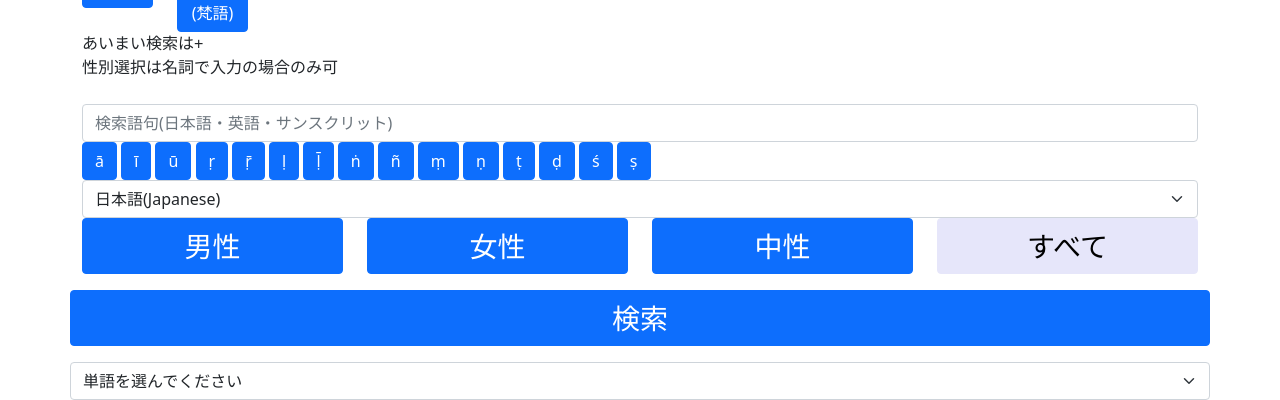
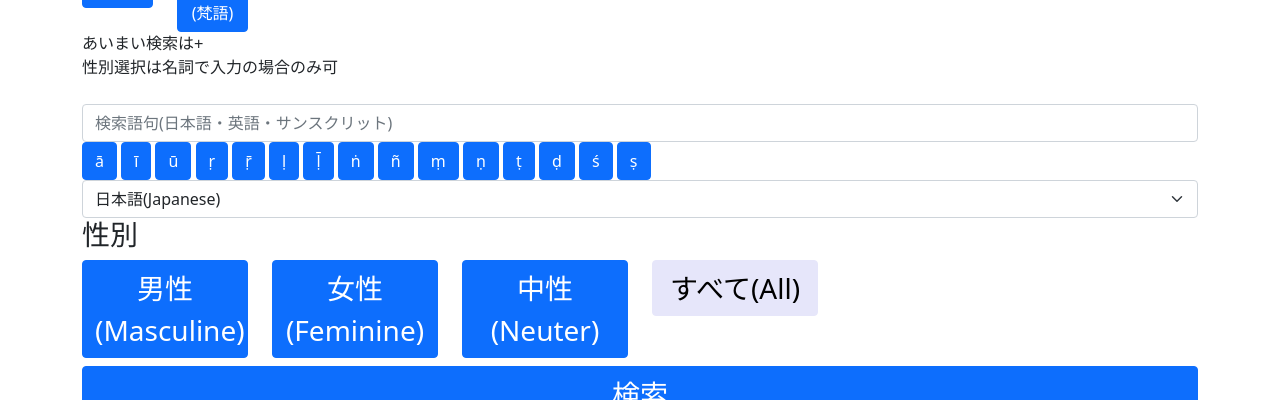
Before and after one commit to Anarcho-Hacktivist-JP/indoeuropean_dictionary, a PHP site: page /sanskrit/dictionary_sanskrit_noun.php in a window 1280 px wide. Shown: the part 514-914 px from the top of the page. Run offline with PHP 8.4, Linux system fonts and the light colour scheme; some libraries are stand-ins or nearby versions.

Commit message:
本日分の修正

```diff
--- a/html/css/style.css
+++ b/html/css/style.css
@@ -5,7 +5,7 @@ a {
   color: #134D99;
   text-decoration: none !important;
 }
-h2 {
+/*h2 {
   font-size: 30px;
   font-size: 3rem;
   position: relative;
@@ -83,7 +83,7 @@ h5 {
   padding-left: 5px;
   color:#FFF;
   overflow-wrap:  break-word;
-}
+}*/
 .highlight {
   padding: 1rem;
   margin-bottom: 1rem;
--- a/html/language_class/Commons.php
+++ b/html/language_class/Commons.php
@@ -390,55 +390,31 @@ class Common_IE {
 		$button_html_code = '
 		<h3>性別</h3>
 		<section class="row">
-		  <div class="col-md-3">
+		  <div class="col-md-2">
 			<input type="radio" name="gender" class="btn-check" id="btn-masculine" autocomplete="off" value="Masculine">
-			<label class="btn btn-primary w-100 mb-3 fs-3" for="btn-masculine">男性</label>
+			<label class="btn btn-primary w-100 mb-2 fs-3" for="btn-masculine">男性(Masculine)</label>
 		  </div>
-		  <div class="col-md-3">
+		  <div class="col-md-2">
 			<input type="radio" name="gender" class="btn-check" id="btn-femine" autocomplete="off" value="Feminine">
-			<label class="btn btn-primary w-100 mb-3 fs-3" for="btn-femine">女性</label>
+			<label class="btn btn-primary w-100 mb-2 fs-3" for="btn-femine">女性(Feminine)</label>
 		  </div>
-		  <div class="col-md-3">
+		  <div class="col-md-2">
 			<input type="radio" name="gender" class="btn-check" id="btn-neuter" autocomplete="off" value="Neuter">
-			<label class="btn btn-primary w-100 mb-3 fs-3" for="btn-neuter">中性</label>
+			<label class="btn btn-primary w-100 mb-2 fs-3" for="btn-neuter">中性(Neuter)</label>
 		  </div>';
 
 		// 全ての選択肢を入れる場合は、ボタンを追加
 		if($all_flag){
 			$button_html_code = $button_html_code.
-			'<div class="col-md-3">
+			'<div class="col-md-2">
 				<input type="radio" name="gender" class="btn-check" id="btn-all-gender" autocomplete="off" value="" checked="checked">
-				<label class="btn btn-primary w-100 mb-3 fs-3" for="btn-all-gender">すべて</label>
+				<label class="btn btn-primary w-100 mb-2 fs-3" for="btn-all-gender">すべて(All)</label>
 		  	 </div>';
 		}
 
 		// 結果を返す。
 		return $button_html_code.'</section>';
 	}
-
-	// 性別選択ボタンの生成(検索用)
-	public static function search_gender_selection_button(){
-		// ボタンを生成
-		return '
-		<section class="row">
-		  <div class="col-md-3">
-			<input type="radio" name="gender" class="btn-check" id="btn-masculine" autocomplete="off" value="Masculine">
-			<label class="btn btn-primary w-100 mb-3 fs-3" for="btn-masculine">男性</label>
-		  </div>
-		  <div class="col-md-3">
-			<input type="radio" name="gender" class="btn-check" id="btn-femine" autocomplete="off" value="Feminine">
-			<label class="btn btn-primary w-100 mb-3 fs-3" for="btn-femine">女性</label>
-		  </div>
-		  <div class="col-md-3">
-			<input type="radio" name="gender" class="btn-check" id="btn-neuter" autocomplete="off" value="Neuter">
-			<label class="btn btn-primary w-100 mb-3 fs-3" for="btn-neuter">中性</label>
-		  </div>
-		  <div class="col-md-3">
-			<input type="radio" name="gender" class="btn-check" id="btn-all-gender" autocomplete="off" value="" checked="checked">
-			<label class="btn btn-primary w-100 mb-3 fs-3" for="btn-all-gender">すべて</label>
-		 </div>';
-	}
-
 
 	// 性別選択ボタンの生成
 	public static function adjective_gender_selection_button($all_flag = false){
@@ -447,25 +423,25 @@ class Common_IE {
 		$button_html_code = '
 		<h3>性別</h3>
 		<section class="row">
-		  <div class="col-md-3">
+		  <div class="col-md-2">
 			<input type="radio" name="gender" class="btn-check" id="btn-masculine" autocomplete="off" value="'.Commons::ANIMATE_GENDER.'">
-			<label class="btn btn-primary w-100 mb-3 fs-3" for="btn-masculine">男性</label>
+			<label class="btn btn-primary w-100 mb-2 fs-3" for="btn-masculine">男性(Masculine)</label>
 		  </div>
-		  <div class="col-md-3">
+		  <div class="col-md-2">
 			<input type="radio" name="gender" class="btn-check" id="btn-femine" autocomplete="off" value="'.Commons::ACTION_GENDER.'">
-			<label class="btn btn-primary w-100 mb-3 fs-3" for="btn-femine">女性</label>
+			<label class="btn btn-primary w-100 mb-2 fs-3" for="btn-femine">女性(Feminine)</label>
 		  </div>
-		  <div class="col-md-3">
+		  <div class="col-md-2">
 			<input type="radio" name="gender" class="btn-check" id="btn-neuter" autocomplete="off" value="'.Commons::INANIMATE_GENDER.'">
-			<label class="btn btn-primary w-100 mb-3 fs-3" for="btn-neuter">中性</label>
+			<label class="btn btn-primary w-100 mb-2 fs-3" for="btn-neuter">中性(Neuter)</label>
 		  </div>';
 
 		// 全ての選択肢を入れる場合は、ボタンを追加
 		if($all_flag){
 			$button_html_code = $button_html_code.
-			'<div class="col-md-3">
+			'<div class="col-md-2">
 				<input type="radio" name="gender" class="btn-check" id="btn-all-gender" autocomplete="off" value="" checked="checked">
-				<label class="btn btn-primary w-100 mb-3 fs-3" for="btn-all-gender">すべて</label>
+				<label class="btn btn-primary w-100 mb-2 fs-3" for="btn-all-gender">すべて</label>
 		  	 </div>';
 		}
 
@@ -480,21 +456,21 @@ class Common_IE {
 		$button_html_code = '
 		<h3>数</h3>
 		<section class="row">
-		  <div class="col-md-3">
+		  <div class="col-md-2">
 			<input type="radio" name="number" class="btn-check" id="btn-sg" autocomplete="off" value="'.Commons::SINGULAR.'">
-			<label class="btn btn-primary w-100 mb-3 fs-3" for="btn-sg">単数</label>
+			<label class="btn btn-primary w-100 mb-2 fs-3" for="btn-sg">単数</label>
 		  </div>
-		  <div class="col-md-3">
+		  <div class="col-md-2">
 			<input type="radio" name="number" class="btn-check" id="btn-pl" autocomplete="off" value="'.Commons::PLURAL.'">
-			<label class="btn btn-primary w-100 mb-3 fs-3" for="btn-pl">複数</label>
+			<label class="btn btn-primary w-100 mb-2 fs-3" for="btn-pl">複数</label>
 		  </div>';
 
 		// 全ての選択肢を入れる場合は、ボタンを追加
 		if($all_flag){
 			$button_html_code = $button_html_code.
-			'<div class="col-md-3">
+			'<div class="col-md-2">
 				<input type="radio" name="number" class="btn-check" id="btn-all-number" autocomplete="off" value="" checked="checked">
-				<label class="btn btn-primary w-100 mb-3 fs-3" for="btn-all-number">すべて</label>
+				<label class="btn btn-primary w-100 mb-2 fs-3" for="btn-all-number">すべて</label>
 		  	 </div>';
 		}
 
@@ -508,37 +484,37 @@ class Common_IE {
 		$button_html_code = '
         <h3>人称</h3>
         <section class="row">
-          <div class="col-md-3">
+          <div class="col-md-2">
             <input type="radio" name="person" class="btn-check" id="btn-1sg" autocomplete="off" value="1sg" onclick="click_person_button()">
-            <label class="btn btn-primary w-100 mb-3 fs-3" for="btn-1sg">1人称単数</label>
+            <label class="btn btn-primary w-100 mb-2 fs-3" for="btn-1sg">1人称単数</label>
           </div>
-          <div class="col-md-3">
+          <div class="col-md-2">
             <input type="radio" name="person" class="btn-check" id="btn-2sg" autocomplete="off" value="2sg" onclick="click_person_button()">
-            <label class="btn btn-primary w-100 mb-3 fs-3" for="btn-2sg">2人称単数</label>
+            <label class="btn btn-primary w-100 mb-2 fs-3" for="btn-2sg">2人称単数</label>
           </div>
-          <div class="col-md-3">
+          <div class="col-md-2">
             <input type="radio" name="person" class="btn-check" id="btn-3sg" autocomplete="off" value="3sg" onclick="click_person_button()">
-            <label class="btn btn-primary w-100 mb-3 fs-3" for="btn-3sg">3人称単数</label>
+            <label class="btn btn-primary w-100 mb-2 fs-3" for="btn-3sg">3人称単数</label>
           </div>
-          <div class="col-md-3">
+          <div class="col-md-2">
             <input type="radio" name="person" class="btn-check" id="btn-1pl" autocomplete="off" value="1pl" onclick="click_person_button()">
-            <label class="btn btn-primary w-100 mb-3 fs-3" for="btn-1pl">1人称複数</label>
+            <label class="btn btn-primary w-100 mb-2 fs-3" for="btn-1pl">1人称複数</label>
           </div>
-          <div class="col-md-3">
+          <div class="col-md-2">
             <input type="radio" name="person" class="btn-check" id="btn-2pl" autocomplete="off" value="2pl" onclick="click_person_button()">
-            <label class="btn btn-primary w-100 mb-3 fs-3" for="btn-2pl">2人称複数</label>
+            <label class="btn btn-primary w-100 mb-2 fs-3" for="btn-2pl">2人称複数</label>
           </div>
-          <div class="col-md-3">
+          <div class="col-md-2">
             <input type="radio" name="person" class="btn-check" id="btn-3pl" autocomplete="off" value="3pl" onclick="click_person_button()">
-            <label class="btn btn-primary w-100 mb-3 fs-3" for="btn-3pl">3人称複数</label>
+            <label class="btn btn-primary w-100 mb-2 fs-3" for="btn-3pl">3人称複数</label>
           </div>';
 
 		// 全ての選択肢を入れる場合は、ボタンを追加
 		if($all_flag){
 			$button_html_code = $button_html_code.
-			'<div class="col-md-3">
+			'<div class="col-md-2">
             	<input type="radio" name="person" class="btn-check" id="btn-all-person" autocomplete="off" value="" checked="checked" onclick="click_person_button()">
-            	<label class="btn btn-primary w-100 mb-3 fs-3" for="btn-all-person">すべて</label>
+            	<label class="btn btn-primary w-100 mb-2 fs-3" for="btn-all-person">すべて</label>
          	 </div>';
 		}
 
--- a/html/language_class/Sanskrit_Common.php
+++ b/html/language_class/Sanskrit_Common.php
@@ -1389,7 +1389,7 @@ class Sanskrit_Common extends Common_IE{
 		// 新しい配列に詰め替え
 		foreach ($sanskrit_word_list[0] as $sanskrit_word ) {
 			// 複合対象の単語数によって分ける。
-			if(count($sanskrit_word_list) == 6){
+			if(count($sanskrit_word_list) == 5 && $list_last_word){
 				// 新しい配列に詰め替え
 				foreach ($sanskrit_word_list[1] as $sanskrit_word_2 ) {
 					// 新しい配列に詰め替え
@@ -1409,7 +1409,7 @@ class Sanskrit_Common extends Common_IE{
 						}
 					}
 				}
-			} else if(count($sanskrit_word_list) == 5){
+			} else if(count($sanskrit_word_list) == 4 && $list_last_word){
 				// 新しい配列に詰め替え
 				foreach ($sanskrit_word_list[1] as $sanskrit_word_2 ) {
 					// 新しい配列に詰め替え
@@ -1426,7 +1426,7 @@ class Sanskrit_Common extends Common_IE{
 						}
 					}
 				}
-			} else if(count($sanskrit_word_list) == 4){
+			} else if(count($sanskrit_word_list) == 3 && $list_last_word){
 				// 新しい配列に詰め替え
 				foreach ($sanskrit_word_list[1] as $sanskrit_word_2 ) {
 					// 新しい配列に詰め替え
@@ -1440,7 +1440,7 @@ class Sanskrit_Common extends Common_IE{
 						}
 					}
 				}
-			} else if(count($sanskrit_word_list) == 3){
+			} else if(count($sanskrit_word_list) == 2 && $list_last_word){
 				// 新しい配列に詰め替え
 				foreach ($sanskrit_word_list[1] as $sanskrit_word_2 ) {
 					// 新しい配列に詰め替え
@@ -1451,7 +1451,7 @@ class Sanskrit_Common extends Common_IE{
 						$list_compund_word["last_word"][] = $last_word;
 					}
 				}
-			} else if(count($sanskrit_word_list) == 2){
+			} else if(count($sanskrit_word_list) == 1 && $list_last_word){
 				// 新しい配列に詰め替え
 				foreach ($list_last_word as $last_word ) {
 					// 弱語幹と最後の要素を入れる。
@@ -2342,45 +2342,45 @@ class Sanskrit_Common extends Common_IE{
 		$button_html_code = '
 		<h3>格</h3>
 		<section class="row">
-		  <div class="col-md-3">
+		  <div class="col-md-2">
 			<input type="radio" name="case" class="btn-check" id="btn-nom" autocomplete="off" value="'.Commons::NOMINATIVE.'">
-			<label class="btn btn-primary w-100 mb-3 fs-3" for="btn-nom">主格('.Commons::NOMINATIVE.')</label>
+			<label class="btn btn-primary w-100 mb-2 fs-3" for="btn-nom">主格('.Commons::NOMINATIVE.')</label>
 		  </div>
-		  <div class="col-md-3">
+		  <div class="col-md-2">
 			<input type="radio" name="case" class="btn-check" id="btn-gen" autocomplete="off" value="'.Commons::GENETIVE.'">
-			<label class="btn btn-primary w-100 mb-3 fs-3" for="btn-gen">属格('.Commons::GENETIVE.')</label>
+			<label class="btn btn-primary w-100 mb-2 fs-3" for="btn-gen">属格('.Commons::GENETIVE.')</label>
 		  </div>
-		  <div class="col-md-3">
+		  <div class="col-md-2">
 			<input type="radio" name="case" class="btn-check" id="btn-dat" autocomplete="off" value="'.Commons::DATIVE.'">
-			<label class="btn btn-primary w-100 mb-3 fs-3" for="btn-dat">与格('.Commons::DATIVE.')</label>
+			<label class="btn btn-primary w-100 mb-2 fs-3" for="btn-dat">与格('.Commons::DATIVE.')</label>
 		  </div>
-		  <div class="col-md-3">
+		  <div class="col-md-2">
 			<input type="radio" name="case" class="btn-check" id="btn-acc" autocomplete="off" value="'.Commons::ACCUSATIVE.'">
-			<label class="btn btn-primary w-100 mb-3 fs-3" for="btn-acc">対格('.Commons::ACCUSATIVE.')</label>
+			<label class="btn btn-primary w-100 mb-2 fs-3" for="btn-acc">対格('.Commons::ACCUSATIVE.')</label>
 		  </div>
-		  <div class="col-md-3">
+		  <div class="col-md-2">
 			<input type="radio" name="case" class="btn-check" id="btn-abl" autocomplete="off" value="'.Commons::ABLATIVE.'">
-			<label class="btn btn-primary w-100 mb-3 fs-3" for="btn-abl">奪格('.Commons::ABLATIVE.')</label>
+			<label class="btn btn-primary w-100 mb-2 fs-3" for="btn-abl">奪格('.Commons::ABLATIVE.')</label>
 		  </div>
-		  <div class="col-md-3">
+		  <div class="col-md-2">
 			<input type="radio" name="case" class="btn-check" id="btn-ins" autocomplete="off" value="'.Commons::INSTRUMENTAL.'">
-			<label class="btn btn-primary w-100 mb-3 fs-3" for="btn-ins">具格('.Commons::INSTRUMENTAL.')</label>
+			<label class="btn btn-primary w-100 mb-2 fs-3" for="btn-ins">具格('.Commons::INSTRUMENTAL.')</label>
 		  </div>
-		  <div class="col-md-3">
+		  <div class="col-md-2">
 			<input type="radio" name="case" class="btn-check" id="btn-loc" autocomplete="off" value="'.Commons::LOCATIVE.'">
-			<label class="btn btn-primary w-100 mb-3 fs-3" for="btn-loc">地格('.Commons::LOCATIVE.')</label>
+			<label class="btn btn-primary w-100 mb-2 fs-3" for="btn-loc">地格('.Commons::LOCATIVE.')</label>
 		  </div>
-		  <div class="col-md-3">
+		  <div class="col-md-2">
 			<input type="radio" name="case" class="btn-check" id="btn-voc" autocomplete="off" value="'.Commons::VOCATIVE.'">
-			<label class="btn btn-primary w-100 mb-3 fs-3" for="btn-voc">呼格('.Commons::VOCATIVE.')</label>
+			<label class="btn btn-primary w-100 mb-2 fs-3" for="btn-voc">呼格('.Commons::VOCATIVE.')</label>
 		  </div>';
 
 		// 全ての選択肢を入れる場合は、ボタンを追加
 		if($all_flag){
 			$button_html_code = $button_html_code.
-			'<div class="col-md-3">
+			'<div class="col-md-2">
 				<input type="radio" name="case" class="btn-check" id="btn-all-case" autocomplete="off" value="" checked="checked">
-				<label class="btn btn-primary w-100 mb-3 fs-3" for="btn-all-case">すべて</label>
+				<label class="btn btn-primary w-100 mb-2 fs-3" for="btn-all-case">すべて</label>
 		  	</div>';
 		}
 
@@ -2487,49 +2487,49 @@ class Sanskrit_Common extends Common_IE{
 		$button_html_code = '
         <h3>人称</h3>
         <section class="row">
-          <div class="col-md-3">
+          <div class="col-md-2">
             <input type="radio" name="person" class="btn-check" id="btn-1sg" autocomplete="off" value="1sg">
-            <label class="btn btn-primary w-100 mb-3 fs-3" for="btn-1sg">1人称単数</label>
-          </div>
-          <div class="col-md-3">
+            <label class="btn btn-primary w-100 mb-2 fs-3" for="btn-1sg">1人称単数</label>
+          </div>
+          <div class="col-md-2">
             <input type="radio" name="person" class="btn-check" id="btn-2sg" autocomplete="off" value="2sg">
-            <label class="btn btn-primary w-100 mb-3 fs-3" for="btn-2sg">2人称単数</label>
-          </div>
-          <div class="col-md-3">
+            <label class="btn btn-primary w-100 mb-2 fs-3" for="btn-2sg">2人称単数</label>
+          </div>
+          <div class="col-md-2">
             <input type="radio" name="person" class="btn-check" id="btn-3sg" autocomplete="off" value="3sg">
-            <label class="btn btn-primary w-100 mb-3 fs-3" for="btn-3sg">3人称単数</label>
-          </div>
-          <div class="col-md-3">
+            <label class="btn btn-primary w-100 mb-2 fs-3" for="btn-3sg">3人称単数</label>
+          </div>
+          <div class="col-md-2">
             <input type="radio" name="person" class="btn-check" id="btn-1du" autocomplete="off" value="1du">
-            <label class="btn btn-primary w-100 mb-3 fs-3" for="btn-1du">1人称双数</label>
-          </div>
-          <div class="col-md-3">
+            <label class="btn btn-primary w-100 mb-2 fs-3" for="btn-1du">1人称双数</label>
+          </div>
+          <div class="col-md-2">
             <input type="radio" name="person" class="btn-check" id="btn-2du" autocomplete="off" value="2du">
-            <label class="btn btn-primary w-100 mb-3 fs-3" for="btn-2du">2人称双数</label>
-          </div>
-          <div class="col-md-3">
+            <label class="btn btn-primary w-100 mb-2 fs-3" for="btn-2du">2人称双数</label>
+          </div>
+          <div class="col-md-2">
             <input type="radio" name="person" class="btn-check" id="btn-3du" autocomplete="off" value="3du">
-            <label class="btn btn-primary w-100 mb-3 fs-3" for="btn-3du">3人称双数</label>
-          </div>
-          <div class="col-md-3">
+            <label class="btn btn-primary w-100 mb-2 fs-3" for="btn-3du">3人称双数</label>
+          </div>
+          <div class="col-md-2">
             <input type="radio" name="person" class="btn-check" id="btn-1pl" autocomplete="off" value="1pl">
-            <label class="btn btn-primary w-100 mb-3 fs-3" for="btn-1pl">1人称複数</label>
-          </div>
-          <div class="col-md-3">
+            <label class="btn btn-primary w-100 mb-2 fs-3" for="btn-1pl">1人称複数</label>
+          </div>
+          <div class="col-md-2">
             <input type="radio" name="person" class="btn-check" id="btn-2pl" autocomplete="off" value="2pl">
-            <label class="btn btn-primary w-100 mb-3 fs-3" for="btn-2pl">2人称複数</label>
-          </div>
-          <div class="col-md-3">
+            <label class="btn btn-primary w-100 mb-2 fs-3" for="btn-2pl">2人称複数</label>
+          </div>
+          <div class="col-md-2">
             <input type="radio" name="person" class="btn-check" id="btn-3pl" autocomplete="off" value="3pl">
-            <label class="btn btn-primary w-100 mb-3 fs-3" for="btn-3pl">3人称複数</label>
+            <label class="btn btn-primary w-100 mb-2 fs-3" for="btn-3pl">3人称複数</label>
           </div>';
 
 		// 全ての選択肢を入れる場合は、ボタンを追加
 		if($all_flag){
 			$button_html_code = $button_html_code.
-			'<div class="col-md-3">
+			'<div class="col-md-2">
             	<input type="radio" name="person" class="btn-check" id="btn-all-person" autocomplete="off" value="" checked="checked">
-            	<label class="btn btn-primary w-100 mb-3 fs-3" for="btn-all-person">すべて</label>
+            	<label class="btn btn-primary w-100 mb-2 fs-3" for="btn-all-person">すべて</label>
           	 </div>';
 		}
 
--- a/html/polish/dictionary_polish_noun.php
+++ b/html/polish/dictionary_polish_noun.php
@@ -169,7 +169,7 @@ if($input_noun != "" && count($janome_result) == 1 && $janome_result[0][1] == "
         <input type="text" name="input_noun" id="input_noun" class="form-control" placeholder="検索語句(日本語・英語・ポーランド語)、形容詞も可">
         <?php echo Polish_Common::input_special_button(); ?>
         <?php echo Polish_Common::language_select_box(); ?>
-        <?php echo Polish_Common::search_gender_selection_button(); ?>
+        <?php echo Polish_Common::noun_gender_selection_button(true); ?>
         <input type="submit" class="btn-check" id="btn-search">
         <label class="btn btn-primary w-100 mb-3 fs-3" for="btn-search">検索</label>
         <select class="form-select" id="noun-selection">
--- a/html/sanskrit/dictionary_sanskrit_noun.php
+++ b/html/sanskrit/dictionary_sanskrit_noun.php
@@ -173,7 +173,7 @@ if($search_lang == Commons::NIHONGO && count($janome_result) > 1 && !ctype_alnum
         <?php echo Sanskrit_Common::input_special_button(); ?>
         <input type="submit" class="btn-check" id="btn-search">
         <?php echo Sanskrit_Common::language_select_box(); ?>
-        <?php echo Sanskrit_Common::search_gender_selection_button(); ?>
+        <?php echo Sanskrit_Common::noun_gender_selection_button(true); ?>
         <label class="btn btn-primary w-100 mb-3 fs-3" for="btn-search">検索</label>
         <select class="form-select" id="noun-selection">
           <option selected>単語を選んでください</option>
--- a/html/sanskrit/practice_sanskrit_noun2.php
+++ b/html/sanskrit/practice_sanskrit_noun2.php
@@ -37,7 +37,7 @@ $question_data = $vedic_noun->get_form_by_number_case("", "");
   <body>
     <div class="container item">
       <form action="" method="post" class="mt-2 js-form-storage" id="practice-condition" name="practice_condition">
-        <?php echo Sanskrit_Common::adjective_gender_selection_button(true); ?>
+        <?php echo Sanskrit_Common::noun_gender_selection_button(true); ?>
         <?php echo Sanskrit_Common::noun_declension_type_selection_button(); ?>
         <input class="input js-persist" type="checkbox" name="save" /><span class="label-title">送信時に条件を保存する</span>
         <input type="submit" class="btn-check" id="btn-search">
```
Also changed, not shown: html/language_class/Greek_Common.php (+5 -5 lines), html/language_class/Latin_Common.php (+35 -35 lines), html/language_class/Polish_Common.php (+26 -26 lines), html/latin/dictionary_latin_noun.php (+8 -8 lines), 1 other file.
